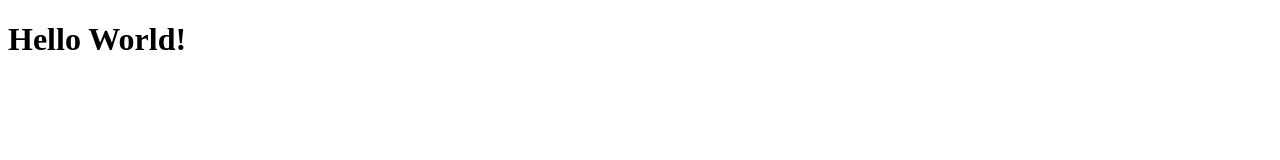
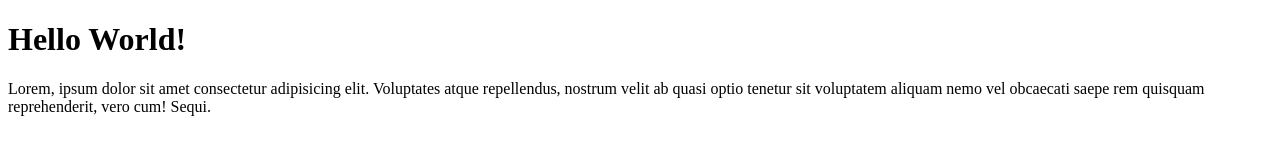
Before and after one commit to haneph03/hnp-git-test, a plain HTML site: page index.html in a window 1280 px wide. Drawn offline with Linux system fonts and the light colour scheme.

Commit message:
penambahan paragrap

```diff
--- a/index.html
+++ b/index.html
@@ -8,5 +8,6 @@
 </head>
 <body>
     <h1>Hello World!</h1>
+    <p>Lorem, ipsum dolor sit amet consectetur adipisicing elit. Voluptates atque repellendus, nostrum velit ab quasi optio tenetur sit voluptatem aliquam nemo vel obcaecati saepe rem quisquam reprehenderit, vero cum! Sequi.</p>
 </body>
 </html>
```
